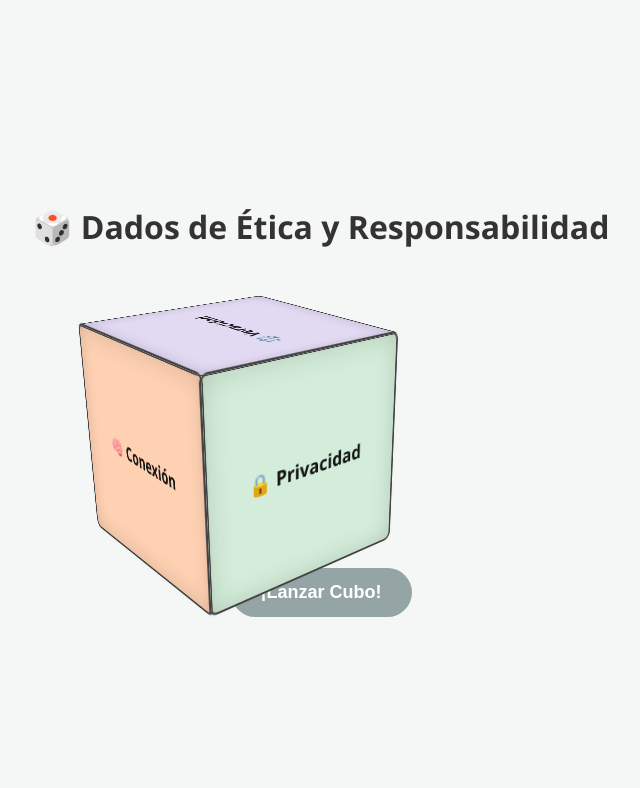
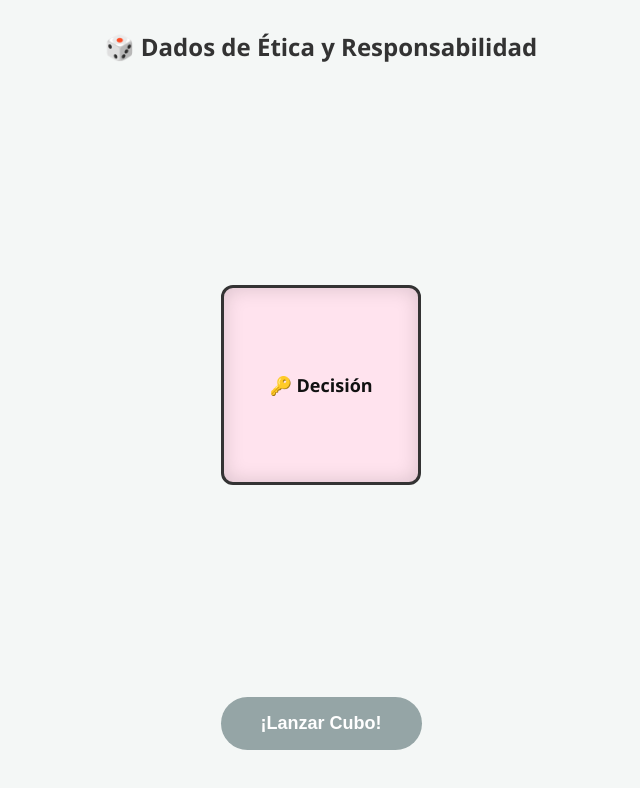
Before and after one commit to JohanEEG/JUEGOCUBO_SEMANA03, a plain HTML site: page index.html in a window 1280 px wide. Both pictures are taken after a click on the button "¡Lanzar Cubo!". Shown: the whole page, without its empty margins (319-959 px from the left). Drawn offline with Linux system fonts and the light colour scheme.

Commit message:
Update index.html

```diff
--- a/index.html
+++ b/index.html
@@ -3,7 +3,7 @@
 <head>
     <meta charset="UTF-8">
     <meta name="viewport" content="width=device-width, initial-scale=1.0">
-    <title>Cubo Ética Digital 3D</title>
+    <title>Dado Ética Digital</title>
     <style>
         :root {
             --color-rosa: #FFE3EE;
@@ -14,74 +14,81 @@
             --color-azul: #CCE5FF;
         }
 
+        * { box-sizing: border-box; }
+
         body {
-            font-family: 'Segoe UI', Tahoma, Geneva, Verdana, sans-serif;
+            font-family: 'Segoe UI', sans-serif;
             background: #f4f7f6;
+            margin: 0;
+            padding: 20px;
             display: flex;
             flex-direction: column;
             align-items: center;
-            justify-content: center;
+            justify-content: space-between;
             min-height: 100vh;
-            margin: 0;
-            overflow-x: hidden;
         }
 
         h1 {
             color: #333;
-            margin-bottom: 60px;
+            font-size: 24px;
+            text-align: center;
+            margin: 10px 0;
+        }
+
+        /* ÁREA DEL CUBO: Totalmente bloqueada para no desbordar */
+        .game-area {
+            width: 100%;
+            max-width: 300px;
+            height: 300px;
+            display: flex;
+            align-items: center;
+            justify-content: center;
+            position: relative;
         }
 
         .scene {
             width: 200px;
             height: 200px;
-            perspective: 800px;
-            margin-bottom: 60px;
+            perspective: 1000px; /* Mayor profundidad para móviles */
         }
 
-        /* CONTENEDOR PADRE: Maneja el giro constante flotante */
-        .cube-spinner {
+        .cube {
             width: 100%;
             height: 100%;
             position: relative;
             transform-style: preserve-3d;
+            /* Ángulo inicial limpio */
+            transform: translateZ(-100px) rotateX(-20deg) rotateY(35deg);
         }
 
-        .cube-spinner.spinning {
-            animation: rotarContinuo 14s infinite linear;
+        /* CONTROL DE ANIMACIÓN POR CSS SEGURO */
+        .cube.idle-spinning {
+            animation: rotarPasivo 15s infinite linear;
         }
 
-        @keyframes rotarContinuo {
-            0% { transform: rotateX(-20deg) rotateY(0deg); }
-            100% { transform: rotateX(-20deg) rotateY(360deg); }
+        @keyframes rotarPasivo {
+            0% { transform: translateZ(-100px) rotateX(-20deg) rotateY(0deg); }
+            100% { transform: translateZ(-100px) rotateX(-20deg) rotateY(360deg); }
         }
 
-        /* CONTENEDOR HIJO: Maneja la alineación exacta de la cara por JS */
-        .cube {
-            width: 100%;
-            height: 100%;
-            position: absolute;
-            transform-style: preserve-3d;
-            transition: transform 3s cubic-bezier(0.2, 0.8, 0.25, 1);
-            transform: translateZ(-100px);
-        }
-
+        /* Caras del dado */
         .cube__face {
             position: absolute;
             width: 200px;
             height: 200px;
-            border: 2px solid #444;
-            line-height: 200px;
+            border: 3px solid #333;
+            display: flex;
+            align-items: center;
+            justify-content: center;
             font-size: 18px;
             font-weight: bold;
-            text-align: center;
             color: #111;
-            border-radius: 8px;
-            box-shadow: inset 0 0 25px rgba(0,0,0,0.15), 0 0 5px rgba(0,0,0,0.05);
-            user-select: none;
-            backface-visibility: hidden; /* Oculta las caras invertidas para evitar ruido visual al frente */
+            border-radius: 12px;
+            box-shadow: inset 0 0 20px rgba(0,0,0,0.15);
+            backface-visibility: hidden; /* Evita parpadeos en render móvil */
         }
 
-        /* Orientación espacial estándar del cubo */
+        /* Posicionamiento 3D exacto */
         .cube__face--1 { background: var(--color-rosa);     transform: rotateY(  0deg) translateZ(100px); }
         .cube__face--2 { background: var(--color-amarillo); transform: rotateY( 90deg) translateZ(100px); }
         .cube__face--3 { background: var(--color-naranja);  transform: rotateY(180deg) translateZ(100px); }
@@ -89,67 +96,75 @@
         .cube__face--5 { background: var(--color-morado);   transform: rotateX( 90deg) translateZ(100px); }
         .cube__face--6 { background: var(--color-azul);     transform: rotateX(-90deg) translateZ(100px); }
 
+        /* ZONA DEL BOTÓN: Aislada abajo y arriba de todo */
+        .action-area {
+            width: 100%;
+            display: flex;
+            justify-content: center;
+            padding-bottom: 30px;
+            z-index: 5; /* Asegura prioridad de toque */
+        }
+
         button.roll-btn {
-            padding: 14px 30px;
+            padding: 16px 40px;
             font-size: 18px;
             font-weight: bold;
             background: #2ecc71;
             color: white;
             border: none;
-            border-radius: 25px;
+            border-radius: 30px;
             cursor: pointer;
-            box-shadow: 0 5px 15px rgba(46, 204, 113, 0.4);
-            transition: 0.2s ease;
+            box-shadow: 0 6px 20px rgba(46, 204, 113, 0.4);
+            -webkit-tap-highlight-color: transparent; /* Elimina recuadro feo en Android/iOS */
         }
 
-        button.roll-btn:hover { background: #27ae60; transform: scale(1.05); }
-        button.roll-btn:disabled { background: #95a5a6; box-shadow: none; cursor: not-allowed; }
+        button.roll-btn:active { transform: scale(0.98); }
+        button.roll-btn:disabled { background: #95a5a6; box-shadow: none; }
 
-        /* Estilos del Modal */
+        /* Modales adaptables a pantallas chicas */
         .modal {
             display: none;
             position: fixed;
             top: 0; left: 0; width: 100%; height: 100%;
-            background: rgba(0,0,0,0.5);
+            background: rgba(0,0,0,0.6);
             justify-content: center;
             align-items: center;
-            z-index: 10;
+            z-index: 20;
+            padding: 20px;
         }
 
         .modal-content {
             background: white;
-            padding: 30px;
+            padding: 25px;
             border-radius: 15px;
-            max-width: 450px;
+            width: 100%;
+            max-width: 420px;
             text-align: center;
-            box-shadow: 0 10px 25px rgba(0,0,0,0.3);
-            animation: popIn 0.4s cubic-bezier(0.175, 0.885, 0.32, 1.275);
+            box-shadow: 0 10px 30px rgba(0,0,0,0.3);
         }
 
         .modal-header {
-            font-size: 22px;
+            font-size: 20px;
             font-weight: bold;
-            padding: 6px 18px;
+            padding: 8px 16px;
             border-radius: 20px;
             display: inline-block;
-            margin-bottom: 20px;
-            border: 1px solid #ddd;
+            margin-bottom: 15px;
+            border: 1px solid #ccc;
         }
 
-        .modal-body { font-size: 16px; line-height: 1.6; color: #333; margin-bottom: 25px; text-align: left;}
-        .modal-timer { font-weight: bold; color: #e74c3c; margin-bottom: 20px; font-size: 15px; }
-        .close-btn { background: #34495e; color: white; padding: 10px 25px; border: none; border-radius: 5px; cursor: pointer; font-weight: bold;}
-
-        @keyframes popIn { from { opacity: 0; transform: scale(0.7); } to { opacity: 1; transform: scale(1); } }
+        .modal-body { font-size: 15px; line-height: 1.5; color: #333; margin-bottom: 20px; text-align: left;}
+        .modal-timer { font-weight: bold; color: #e74c3c; margin-bottom: 15px; }
+        .close-btn { background: #34495e; color: white; padding: 12px 30px; border: none; border-radius: 6px; cursor: pointer; font-size: 16px; width: 100%; font-weight: bold;}
     </style>
 </head>
 <body>
 
     <h1>🎲 Dados de Ética y Responsabilidad</h1>
 
-    <div class="scene">
-        <div class="cube-spinner spinning" id="cubeSpinner">
-            <div class="cube" id="cube">
+    <div class="game-area">
+        <div class="scene">
+            <div class="cube idle-spinning" id="cube">
                 <div class="cube__face cube__face--1">🔑 Decisión</div>
                 <div class="cube__face cube__face--2">🔍 Verificación</div>
                 <div class="cube__face cube__face--3">🧠 Conexión</div>
@@ -160,7 +175,9 @@
         </div>
     </div>
 
-    <button class="roll-btn" id="btnLanzar" onclick="lanzarCubo()">¡Lanzar Cubo!</button>
+    <div class="action-area">
+        <button class="roll-btn" id="btnLanzar" onclick="lanzarCubo()">¡Lanzar Cubo!</button>
+    </div>
 
     <div class="modal" id="modal">
         <div class="modal-content">
@@ -173,78 +190,51 @@
 
     <script>
         const retos = {
-            1: {
-                titulo: "🔑 Ética en Acción", color: "var(--color-rosa)",
-                texto: "<b>Caso:</b> Sos dev junior. Tu jefe pide recopilar ubicación de usuarios sin permiso. Necesitás el trabajo.<br><br><b>Reto:</b> ¿Qué hacés? Justificá usando autonomía, conciencia moral o consecuencias.",
-                tiempo: "⏱️ Tiempo para responder: 30 segundos."
-            },
-            2: {
-                titulo: "🔍 Dominio de la Información", color: "var(--color-amarillo)",
-                texto: "<b>Reto:</b> Artículo dice que U pública fue hackeada (80k expedientes). El sitio web tiene 3 semanas y no tiene autor.<br><br><b>Pregunta:</b> ¿Cómo verificás? Nombrá 3 pasos concretos antes de reenviarlo.",
-                tiempo: "⏱️ Tiempo para responder: 40 segundos."
-            },
-            3: {
-                titulo: "🧠 Reto STEAM", color: "var(--color-naranja)",
-                texto: "<b>Clasificá estos casos en los temas del cubo:</b><br><br>1. GPS apagado pero Maps guarda ruta.<br>2. Empleado publica ganancias internas en LinkedIn.<br>3. IA rechaza crédito sin dar explicación.<br>4. U revisa tu correo sin avisar.<br>5. Periódico usa tu foto en protesta sin permiso.",
-                tiempo: "💡 Puntos: Clasificá bien 4 de 5 para 2p (Bonus: explica por qué +1p)."
-            },
-            4: {
-                titulo: "🔒 Privacidad bajo presión", color: "var(--color-verde)",
-                texto: "<b>Caso:</b> Clínica usa IA para predecir enfermedades y vende datos a aseguradoras. Clientes firmaron 'uso para mejoras de servicio' hace 5 años.<br><br><b>Respondé:</b> Acto ético del médico que lo descubre y Acción legal en Costa Rica (Pista: PRODAP).",
-                tiempo: ""
-            },
-            5: {
-                titulo: "⚖️ Libertad con responsabilidad", color: "var(--color-morado)",
-                texto: "<b>Situación:</b> Influencer (200k seguidores) ataca supermercado con video editado/anónimo. El negocio recibe amenazas en 6h. Era publicidad pagada por la competencia.<br><br><b>Pregunta:</b> ¿Se publicó bien? ¿Quién responde? ¿Qué consecuencias debe haber?",
-                tiempo: ""
-            },
-            6: {
-                titulo: "🛡️ Mis Derechos Digitales", color: "var(--color-azul)",
-                texto: "<b>Caso:</b> Cancelás app de delivery. Un mes después te llega publicidad con tus pedidos anteriores. La empresa dice que los datos 'ya son suyos'.<br><br><b>Pregunta:</b> ¿Qué derecho se violó? ¿Qué podés exigir legalmente?",
-                tiempo: ""
-            }
+            1: { titulo: "🔑 Ética en Acción", color: "var(--color-rosa)", texto: "<b>Caso:</b> Sos dev junior. Tu jefe pide recopilar ubicación de usuarios sin permiso. Necesitás el trabajo.<br><br><b>Reto:</b> ¿Qué hacés? Justificá usando autonomía o consecuencias.", tiempo: "⏱️ Tiempo: 30s" },
+            2: { titulo: "🔍 Dominio de la Información", color: "var(--color-amarillo)", texto: "<b>Reto:</b> Artículo dice que U pública fue hackeada (80k expedientes). El sitio no tiene autor.<br><br><b>Pregunta:</b> ¿Cómo verificás? Nombrá 3 pasos concretos antes de compartir.", tiempo: "⏱️ Tiempo: 40s" },
+            3: { titulo: "🧠 Reto STEAM", color: "var(--color-naranja)", texto: "<b>Clasificá estos casos rápidos:</b><br>1. GPS apagado pero guarda ruta.<br>2. Empleado publica datos en LinkedIn.<br>3. IA rechaza crédito sin explicar.<br>4. U revisa tu correo sin avisar.<br>5. Usan tu foto sin permiso.", tiempo: "💡 Meta: Clasificá bien 4 de 5." },
+            4: { titulo: "🔒 Privacidad bajo presión", color: "var(--color-verde)", texto: "<b>Caso:</b> Clínica vende datos a aseguradoras mediante IA. Clientes firmaron consentimiento hace 5 años.<br><br><b>Respondé:</b> ¿Cuál es el acto ético del dev que lo descubre y qué ley de Costa Rica lo regula?", tiempo: "" },
+            5: { titulo: "⚖️ Libertad con responsabilidad", color: "var(--color-morado)", texto: "<b>Situación:</b> Influencer destruye reputación de un negocio local con video falso pagado por la competencia.<br><br><b>Pregunta:</b> ¿Quién es responsable éticamente y qué consecuencias deba asumir?", tiempo: "" },
+            6: { titulo: "🛡️ Mis Derechos Digitales", color: "var(--color-azul)", texto: "<b>Caso:</b> Borrás tu cuenta de una app. Un mes después te siguen enviando correos con tus gustos. Te dicen que los datos ya son de ellos.<br><br><b>Pregunta:</b> ¿Qué derecho se violó y qué podés exigir legalmente?", tiempo: "" }
         };
 
-        // MATEMÁTICA CORREGIDA: Ángulos inversos exactos para proyectar la cara directo a la cámara (0 grados relativos)
-        const codigosCaras = {
-            1: { x: 0,    y: 0 },       // Frente original
-            2: { x: 0,    y: -90 },     // Lado derecho rota hacia el frente
-            3: { x: 0,    y: 180 },    // Parte de atrás rota al frente
-            4: { x: 0,    y: 90 },      // Lado izquierdo rota hacia el frente
-            5: { x: -90,  y: 0 },      // Tapa superior rota hacia abajo al frente
-            6: { x: 90,   y: 0 }        // Tapa inferior rota hacia arriba al frente
+        // MAPEADO CORREGIDO: Ángulos de destino exactos para que queden frontales reales a la pantalla
+        const objetivosCubo = {
+            1: { x: 0,    y: 0 },       // Decisión
+            2: { x: 0,    y: -90 },     // Verificación
+            3: { x: 0,    y: -180 },    // Conexión
+            4: { x: 0,    y: 90 },      // Privacidad
+            5: { x: -90,  y: 0 },       // Veracidad
+            6: { x: 90,   y: 0 }        // Protección
         };
 
         function lanzarCubo() {
-            const spinner = document.getElementById('cubeSpinner');
             const cubo = document.getElementById('cube');
             const boton = document.getElementById('btnLanzar');
 
             boton.disabled = true;
 
-            // 1. Congelamos la posición actual del spinner animado y removemos su rotación infinita
-            const computedStyle = window.getComputedStyle(spinner);
-            const currentTransform = computedStyle.transform;
-            spinner.style.transform = currentTransform;
-            spinner.classList.remove('spinning');
+            // 1. Desactivamos la animación infinita de fondo inmediatamente
+            cubo.classList.remove('idle-spinning');
 
-            // 2. Elegimos la cara ganadora de manera 100% aleatoria
+            // 2. Selección de la cara completamente aleatoria (1 al 6)
             const caraGanadora = Math.floor(Math.random() * 6) + 1;
 
-            // 3. Añadimos giros completos de 360° para simular el efecto de rodado intenso
-            const vueltasX = (Math.floor(Math.random() * 3) + 3) * 360;
-            const vueltasY = (Math.floor(Math.random() * 3) + 3) * 360;
+            // 3. Forzar revoluciones (mínimo 4 vueltas completas) para asegurar que visualmente gire mucho
+            const vueltasX = 1440;
+            const vueltasY = 1440;
 
-            const coordenadasDestino = codigosCaras[caraGanadora];
+            const target = objetivosCubo[caraGanadora];
 
-            // Sumamos los giros locos + el ángulo exacto para que quede mirando al frente
-            const finalX = vueltasX + coordenadasDestino.x;
-            const finalY = vueltasY + coordenadasDestino.y;
+            // Calculamos la posición absoluta sumando las vueltas físicas
+            const destinoX = vueltasX + target.x;
+            const destinoY = vueltasY + target.y;
 
-            // 4. Aplicamos la animación de caída al cubo interno
-            cubo.style.transform = `translateZ(-100px) rotateX(${finalX}deg) rotateY(${finalY}deg)`;
+            // 4. Aplicamos el efecto físico de rotación fluida por CSS directo
+            cubo.style.transition = "transform 3s cubic-bezier(0.25, 1, 0.5, 1)";
+            cubo.style.transform = `translateZ(-100px) rotateX(${destinoX}deg) rotateY(${destinoY}deg)`;
 
-            // 5. Frenado perfecto y apertura de modal sincrónico
+            // 5. Al terminar los 3 segundos, abrimos la pregunta exacta que corresponde a esa cara
             setTimeout(() => {
                 mostrarReto(caraGanadora);
                 boton.disabled = false;
@@ -262,14 +252,17 @@
 
         function cerrarModal() {
             document.getElementById('modal').style.display = 'none';
-
-            const spinner = document.getElementById('cubeSpinner');
             const cubo = document.getElementById('cube');
 
-            // Reset de matrices de transformación para volver a la animación fluida original
-            cubo.style.transform = 'translateZ(-100px)';
-            spinner.style.transform = 'none';
-            spinner.classList.add('spinning');
+            // Apagamos la transición de golpe para restablecer el ciclo sin saltos visuales bruscos
+            cubo.style.transition = "none";
+            cubo.style.transform = "translateZ(-100px) rotateX(-20deg) rotateY(35deg)";
+
+            // Truco del DOM para refrescar hilos del navegador en teléfonos
+            void cubo.offsetWidth;
+
+            // Reactivamos el modo de espera giratorio pasivo
+            cubo.classList.add('idle-spinning');
         }
     </script>
 </body>
```
